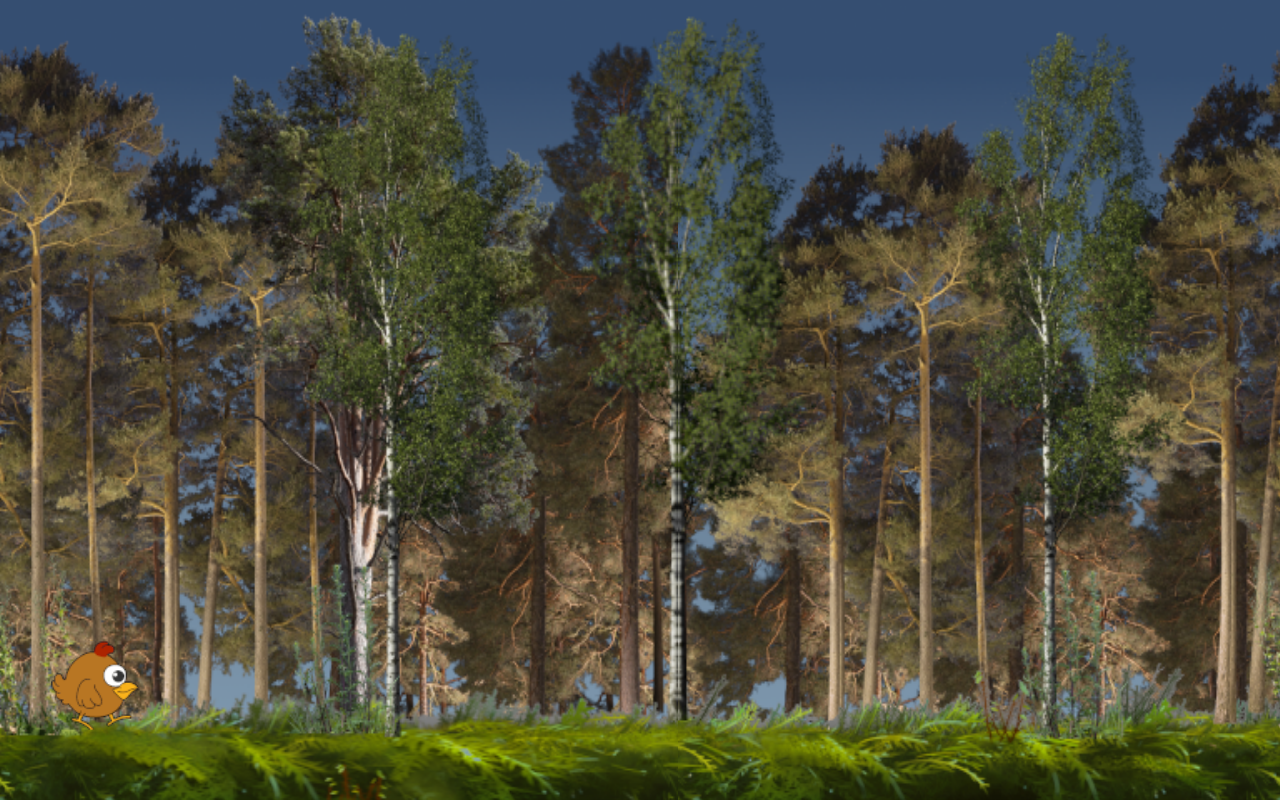
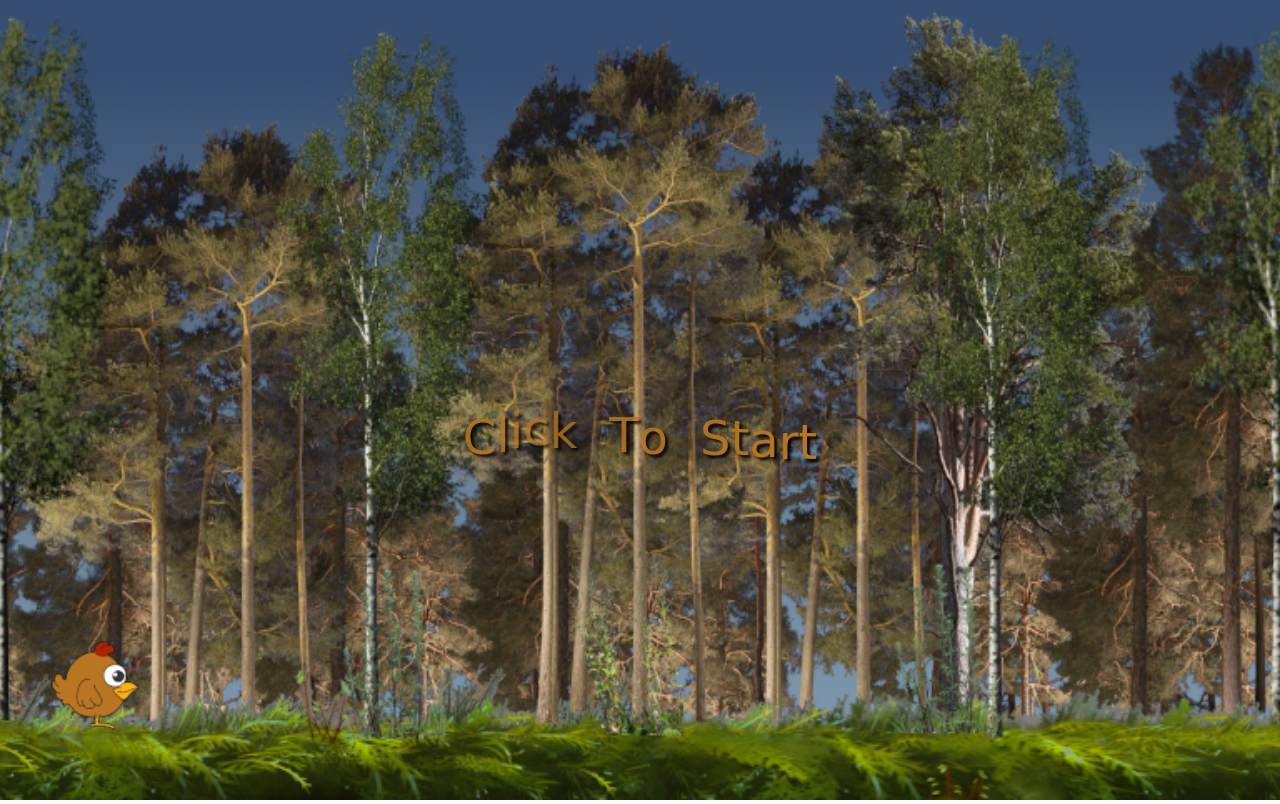
Before and after one commit to RomLabo/ChickenTrip, a website: page index.html in a window 1280 px wide. Drawn offline with Linux system fonts and the light colour scheme; a web font is replaced by a local one.

Commit message:
Mise en place de l'action jump et démarrage du jeu

```diff
--- a/index.html
+++ b/index.html
@@ -6,9 +6,56 @@
         <meta name="viewport" content="width=device-width, initial-scale=1.0">
         <title>Chicken's Trip</title>
         <link rel="stylesheet" href="./public/css/style.css">
+        <link rel="preconnect" href="https://fonts.googleapis.com">
+        <link rel="preconnect" href="https://fonts.gstatic.com" crossorigin>
+        <link href="https://fonts.googleapis.com/css2?family=Knewave&display=swap" rel="stylesheet">
     </head>
     <body>
         <canvas id="canvas"></canvas>
+        <div id="start-animation">
+            <div class="start">
+                <div class="start__spinner start__spinner--1">
+                    <span>C</span>
+                </div>
+                <div class="start__spinner start__spinner--2">
+                    <span>l</span>
+                </div>
+                <div class="start__spinner start__spinner--3">
+                    <span>i</span>
+                </div>
+                <div class="start__spinner start__spinner--4">
+                    <span>c</span>
+                </div>
+                <div class="start__spinner start__spinner--5">
+                    <span>k</span>
+                </div>
+            </div>
+            <div class="start">
+                <div class="start__spinner start__spinner--6">
+                    <span>T</span>
+                </div>
+                <div class="start__spinner start__spinner--7">
+                    <span>o</span>
+                </div>
+            </div>
+            <div class="start">
+                <div class="start__spinner start__spinner--8">
+                    <span>S</span>
+                </div>
+                <div class="start__spinner start__spinner--9">
+                    <span>t</span>
+                </div>
+                <div class="start__spinner start__spinner--10">
+                    <span>a</span>
+                </div>
+                <div class="start__spinner start__spinner--11">
+                    <span>r</span>
+                </div>
+                <div class="start__spinner start__spinner--12">
+                    <span>t</span>
+                </div>
+            </div>
+        </div>
         <!-- Template -->
         <script src="./js/templates/GameCanvas.js"></script>
         <!-- App -->
--- a/js/App.js
+++ b/js/App.js
@@ -2,17 +2,44 @@ class App {
     constructor() {
         this.image = new Image();
         this.image.src = './textures/wood.png';
+        this.startClickEvent = 0;
+        this.collision = false;
+        this.teleportation = false;
+        this.startAnimation = document.getElementById('start-animation');
     }
     main() {
         let coordinateX = 0;
+        let jump;
         const gameCanvas = new GameCanvas(this.image, coordinateX);
+
         const render = () => {
-            gameCanvas.coordinateX ++;
-            gameCanvas.createBackground();
-            gameCanvas.createChicken();
+            switch (true) {
+                case this.startClickEvent === 0:
+                    gameCanvas.createBackground();
+                    gameCanvas.createChicken();
+                    break;
+                case this.startClickEvent >= 1 && this.collision === true:
+                    console.log('Restart');
+                    // Restart game, add currentScore to bestScore
+                    break;
+                case this.teleportation === true:
+                    console.log('Teleportation');
+                    // Change background and chicken size, add a multiplier to coordinateX
+                    break;
+                default:
+                    this.startAnimation.style.zIndex = -5;
+                    gameCanvas.coordinateX ++;
+                    gameCanvas.createBackground();
+                    gameCanvas.createChicken();
+                    gameCanvas.jumpAction(jump);
+                    jump += gameCanvas.chickenJumpParams[1];
+            }
             window.requestAnimationFrame(render);
         }
-        this.image.onload = render();
+
+        document.addEventListener('click', () => this.startClickEvent ++);
+        document.addEventListener('click', () => jump = gameCanvas.chickenJumpParams[0]);
+        this.image.addEventListener('load', render);
     }
 }
 const app = new App();
--- a/js/templates/GameCanvas.js
+++ b/js/templates/GameCanvas.js
@@ -14,8 +14,15 @@ class GameCanvas {
         this.chickenResponsiveSize = [this.canvasSize[0] * .07, this.canvasSize[0] * .07];
         this.chickenPositionX = this.canvasSize[0] * .04;
         this.chickenPositionY = this.canvasSize[1] * .8;
+        this.chickenVariablePositionY = this.chickenPositionY;
+        this.chickenJumpParams = [-this.canvasSize[1] * .04, this.canvasSize[1] * .002]
 
         this.difficultyLevel = 2;
+    }
+    jumpAction(jump) {
+        this.chickenVariablePositionY = Math.min(this.chickenVariablePositionY + jump, this.chickenPositionY);
+        console.log(jump);
+        console.log(this.chickenVariablePositionY + jump);
     }
     createBackground() {
         let backgroundMotion = (this.coordinateX * this.difficultyLevel) % this.canvasSize[0];
@@ -24,6 +31,6 @@ class GameCanvas {
     }
     createChicken() {
         let chickenMotion = Math.floor((this.coordinateX % 18) / 6) * this.chickenSize[1];
-        this.context.drawImage(this.image, 0, 432 + chickenMotion, ...this.chickenSize, this.chickenPositionX, this.chickenPositionY, ...this.chickenResponsiveSize);
+        this.context.drawImage(this.image, 0, 432 + chickenMotion, ...this.chickenSize, this.chickenPositionX, this.chickenVariablePositionY, ...this.chickenResponsiveSize);
     }
 }
--- a/sass/main.scss
+++ b/sass/main.scss
@@ -5,8 +5,56 @@
 
 body {
     height: 100vh;
+    font-family: 'Knewave', cursive;
 }
 
 #canvas {
     position: relative;
 }
+
+#start-animation {
+    display: flex;
+    justify-content: center;
+    align-items: center;
+    gap: 2rem;
+    opacity: 1;
+    position: absolute;
+    width: 40%;
+    top: 50%;
+    left: 30%;
+    z-index: 1;
+}
+
+.start {
+    margin: 0;
+    display: flex;
+    justify-content: center;
+    align-items: center;
+    &__spinner {
+        color: #b87623;
+        text-shadow: 3px 3px 3px black;
+        overflow: hidden;
+        font-size: 3rem;
+        overflow: inherit;
+        animation: 400ms cubic-bezier(.35,.3,.32,.99) 100ms 20 alternate move;
+        @for $i from 1 through 12 {
+            &--#{$i} {
+                animation-delay: 50ms * $i;
+            }
+        }
+    }
+}
+@keyframes move {
+    0% {
+        transform: translateY(0);
+        opacity: .7;
+    }
+    60% {
+        transform: translateY(10px);
+        opacity: .9;
+    }
+    100% {
+        transform: translateY(14px);
+        opacity: 1;
+    }
+}
```
Also changed, not shown: public/css/style.css, 3 other files.
